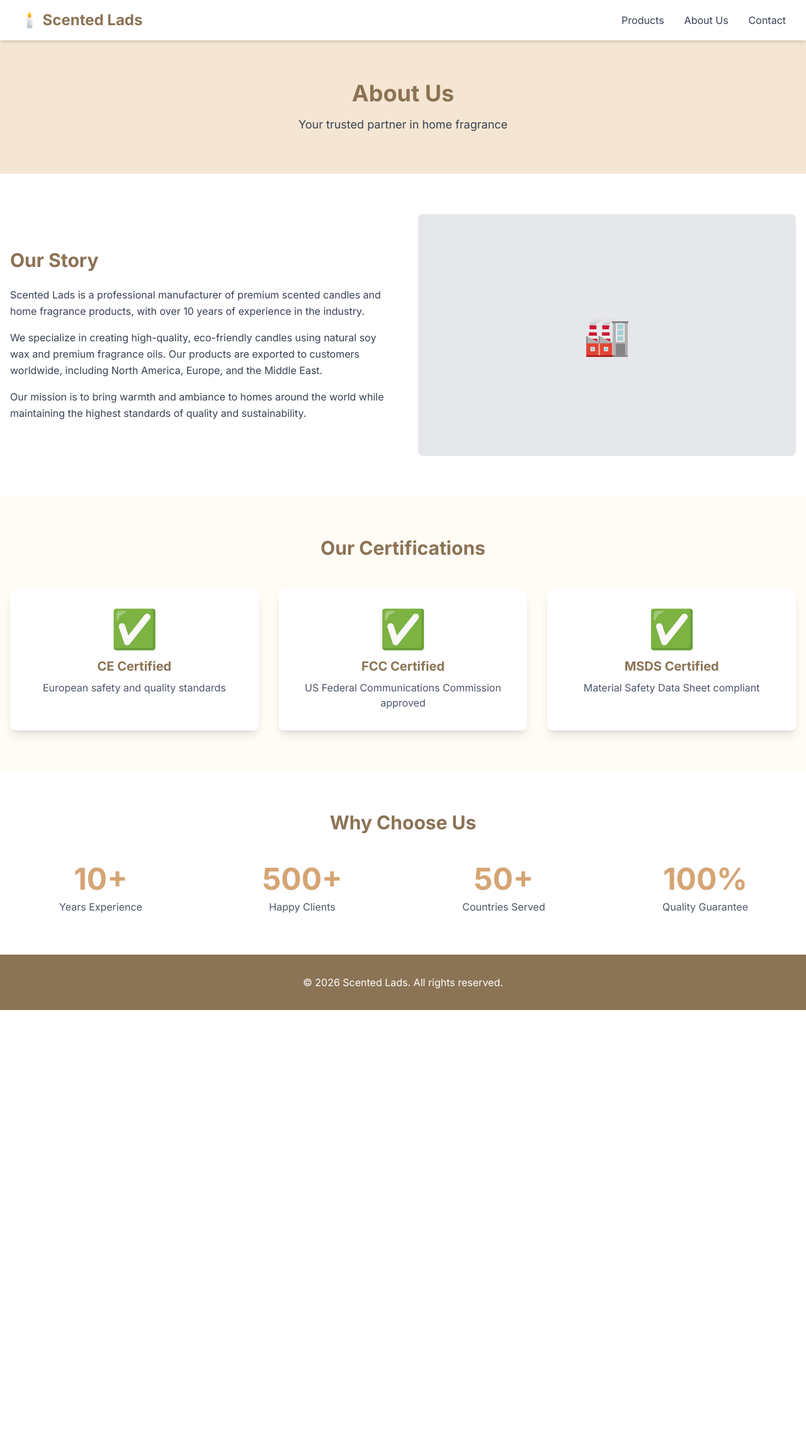
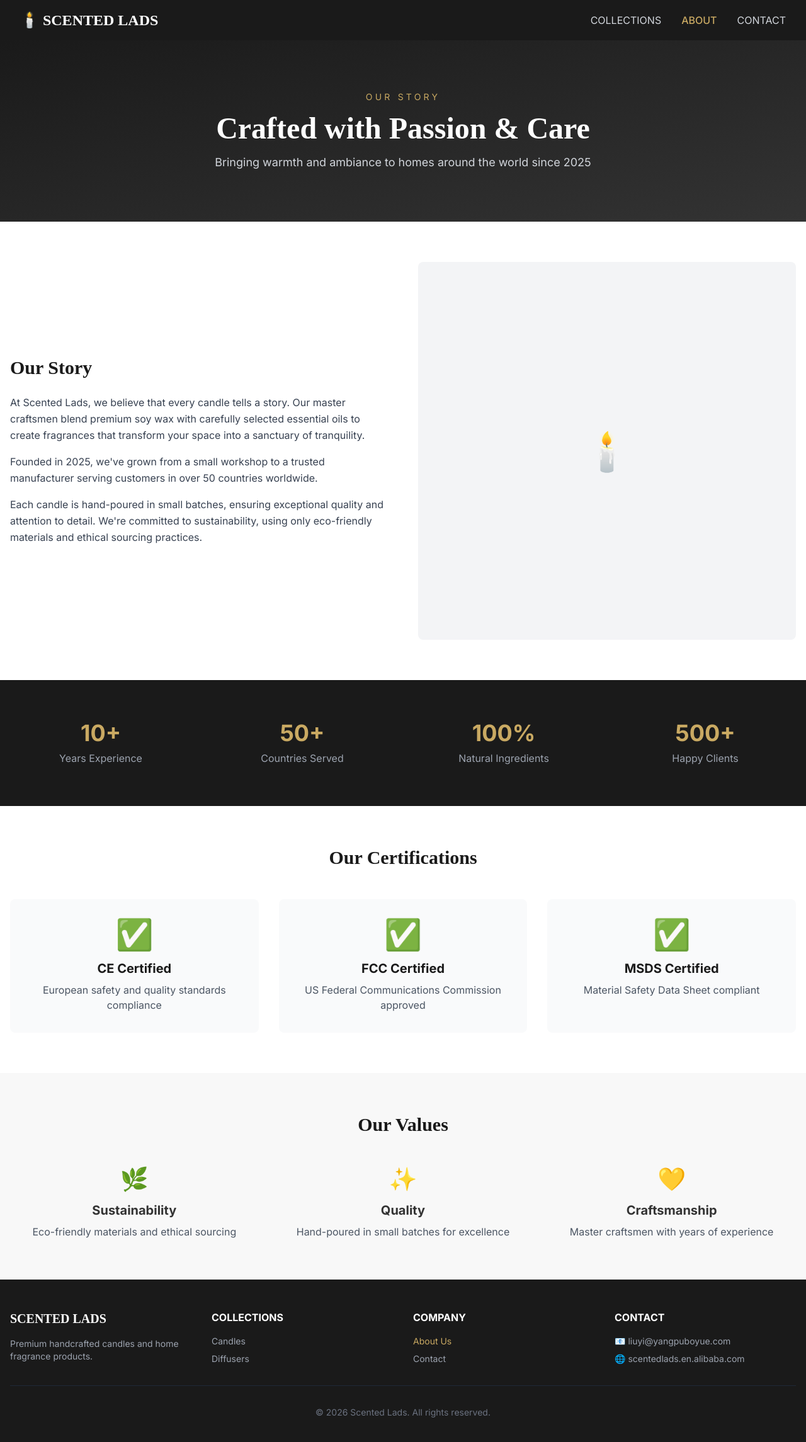
Before and after one commit to choice611/scented-lads, a Next.js app: page /about in a window 1280 px wide. Shown: the top 2290 px of the page at 63% size. Before the commit the page ends 1604 px from the top, so only its background shows below. Built offline with nearby package versions, Linux system fonts and the light colour scheme.

Commit message:
Add: 关于我们页面（品牌故事/认证/价值观）

```diff
--- a/app/about/page.tsx
+++ b/app/about/page.tsx
@@ -2,26 +2,41 @@ import Link from "next/link";
 
 export default function AboutPage() {
   return (
-    <main className="min-h-screen bg-background">
+    <main className="min-h-screen bg-[#F8F8F8]">
       {/* Navigation */}
-      <nav className="bg-white shadow-md sticky top-0 z-40">
+      <nav className="bg-[#1A1A1A] text-white sticky top-0 z-50">
         <div className="max-w-7xl mx-auto px-4 sm:px-6 lg:px-8">
           <div className="flex justify-between items-center h-16">
-            <Link href="/" className="text-2xl font-bold text-secondary">🕯️ Scented Lads</Link>
-            <div className="flex space-x-8">
-              <Link href="/products" className="text-gray-700 hover:text-accent">Products</Link>
-              <Link href="/about" className="text-gray-700 hover:text-accent">About Us</Link>
-              <Link href="/contact" className="text-gray-700 hover:text-accent">Contact</Link>
+            <Link href="/" className="text-2xl font-bold font-['Playfair_Display']">
+              🕯️ SCENTED LADS
+            </Link>
+            <div className="hidden md:flex space-x-8">
+              <Link href="/products" className="text-gray-300 hover:text-[#C9A962] transition">
+                COLLECTIONS
+              </Link>
+              <Link href="/about" className="text-[#C9A962] font-medium">
+                ABOUT
+              </Link>
+              <Link href="/contact" className="text-gray-300 hover:text-[#C9A962] transition">
+                CONTACT
+              </Link>
             </div>
           </div>
         </div>
       </nav>
 
-      {/* Header */}
-      <section className="bg-primary py-16">
+      {/* Hero */}
+      <section className="bg-gradient-to-br from-[#1A1A1A] to-[#333333] text-white py-20">
         <div className="max-w-7xl mx-auto px-4 text-center">
-          <h1 className="text-4xl font-bold text-secondary mb-4">About Us</h1>
-          <p className="text-lg text-gray-700">Your trusted partner in home fragrance</p>
+          <p className="text-[#C9A962] text-sm tracking-[0.3em] uppercase mb-4">
+            OUR STORY
+          </p>
+          <h1 className="text-4xl md:text-5xl font-bold font-['Playfair_Display'] mb-4">
+            Crafted with Passion & Care
+          </h1>
+          <p className="text-gray-300 text-lg max-w-2xl mx-auto">
+            Bringing warmth and ambiance to homes around the world since 2025
+          </p>
         </div>
       </section>
 
@@ -30,81 +45,154 @@ export default function AboutPage() {
         <div className="max-w-7xl mx-auto px-4">
           <div className="grid md:grid-cols-2 gap-12 items-center">
             <div>
-              <h2 className="text-3xl font-bold text-secondary mb-6">Our Story</h2>
+              <h2 className="text-3xl font-bold text-[#1A1A1A] mb-6 font-['Playfair_Display']">
+                Our Story
+              </h2>
               <p className="text-gray-700 mb-4 leading-relaxed">
-                Scented Lads is a professional manufacturer of premium scented candles and home fragrance products,
-                with over 10 years of experience in the industry.
+                At Scented Lads, we believe that every candle tells a story. Our master
+                craftsmen blend premium soy wax with carefully selected essential oils to
+                create fragrances that transform your space into a sanctuary of tranquility.
               </p>
               <p className="text-gray-700 mb-4 leading-relaxed">
-                We specialize in creating high-quality, eco-friendly candles using natural soy wax and premium
-                fragrance oils. Our products are exported to customers worldwide, including North America, Europe,
-                and the Middle East.
+                Founded in 2025, we've grown from a small workshop to a trusted manufacturer
+                serving customers in over 50 countries worldwide.
               </p>
               <p className="text-gray-700 leading-relaxed">
-                Our mission is to bring warmth and ambiance to homes around the world while maintaining the highest
-                standards of quality and sustainability.
+                Each candle is hand-poured in small batches, ensuring exceptional quality and
+                attention to detail. We're committed to sustainability, using only eco-friendly
+                materials and ethical sourcing practices.
               </p>
             </div>
-            <div className="bg-gray-200 h-96 rounded-lg flex items-center justify-center">
-              <span className="text-gray-400 text-6xl">🏭</span>
+            <div className="bg-gray-100 aspect-square rounded-lg flex items-center justify-center">
+              <span className="text-6xl">🕯️</span>
+            </div>
+          </div>
+        </div>
+      </section>
+
+      {/* Stats */}
+      <section className="py-16 bg-[#1A1A1A] text-white">
+        <div className="max-w-7xl mx-auto px-4">
+          <div className="grid md:grid-cols-4 gap-8 text-center">
+            <div>
+              <div className="text-4xl font-bold text-[#C9A962] mb-2">10+</div>
+              <div className="text-gray-400">Years Experience</div>
+            </div>
+            <div>
+              <div className="text-4xl font-bold text-[#C9A962] mb-2">50+</div>
+              <div className="text-gray-400">Countries Served</div>
+            </div>
+            <div>
+              <div className="text-4xl font-bold text-[#C9A962] mb-2">100%</div>
+              <div className="text-gray-400">Natural Ingredients</div>
+            </div>
+            <div>
+              <div className="text-4xl font-bold text-[#C9A962] mb-2">500+</div>
+              <div className="text-gray-400">Happy Clients</div>
             </div>
           </div>
         </div>
       </section>
 
       {/* Certifications */}
-      <section className="py-16 bg-background">
+      <section className="py-16 bg-white">
         <div className="max-w-7xl mx-auto px-4">
-          <h2 className="text-3xl font-bold text-center text-secondary mb-12">Our Certifications</h2>
+          <h2 className="text-3xl font-bold text-center text-[#1A1A1A] mb-12 font-['Playfair_Display']">
+            Our Certifications
+          </h2>
           <div className="grid md:grid-cols-3 gap-8">
-            <div className="bg-white p-8 rounded-lg shadow-lg text-center">
-              <div className="text-6xl mb-4">✅</div>
-              <h3 className="text-xl font-bold text-secondary mb-2">CE Certified</h3>
-              <p className="text-gray-600">European safety and quality standards</p>
+            <div className="bg-gray-50 p-8 rounded-lg text-center">
+              <div className="text-5xl mb-4">✅</div>
+              <h3 className="text-xl font-bold text-[#1A1A1A] mb-2">CE Certified</h3>
+              <p className="text-gray-600">
+                European safety and quality standards compliance
+              </p>
             </div>
-            <div className="bg-white p-8 rounded-lg shadow-lg text-center">
-              <div className="text-6xl mb-4">✅</div>
-              <h3 className="text-xl font-bold text-secondary mb-2">FCC Certified</h3>
-              <p className="text-gray-600">US Federal Communications Commission approved</p>
+            <div className="bg-gray-50 p-8 rounded-lg text-center">
+              <div className="text-5xl mb-4">✅</div>
+              <h3 className="text-xl font-bold text-[#1A1A1A] mb-2">FCC Certified</h3>
+              <p className="text-gray-600">
+                US Federal Communications Commission approved
+              </p>
             </div>
-            <div className="bg-white p-8 rounded-lg shadow-lg text-center">
-              <div className="text-6xl mb-4">✅</div>
-              <h3 className="text-xl font-bold text-secondary mb-2">MSDS Certified</h3>
-              <p className="text-gray-600">Material Safety Data Sheet compliant</p>
+            <div className="bg-gray-50 p-8 rounded-lg text-center">
+              <div className="text-5xl mb-4">✅</div>
+              <h3 className="text-xl font-bold text-[#1A1A1A] mb-2">MSDS Certified</h3>
+              <p className="text-gray-600">
+                Material Safety Data Sheet compliant
+              </p>
             </div>
           </div>
         </div>
       </section>
 
-      {/* Stats */}
-      <section className="py-16 bg-white">
+      {/* Values */}
+      <section className="py-16 bg-[#F8F8F8]">
         <div className="max-w-7xl mx-auto px-4">
-          <h2 className="text-3xl font-bold text-center text-secondary mb-12">Why Choose Us</h2>
-          <div className="grid md:grid-cols-4 gap-8 text-center">
-            <div>
-              <div className="text-5xl font-bold text-accent mb-2">10+</div>
-              <div className="text-gray-600">Years Experience</div>
+          <h2 className="text-3xl font-bold text-center text-[#1A1A1A] mb-12 font-['Playfair_Display']">
+            Our Values
+          </h2>
+          <div className="grid md:grid-cols-3 gap-8">
+            <div className="text-center">
+              <div className="text-4xl mb-4">🌿</div>
+              <h3 className="text-xl font-bold mb-2">Sustainability</h3>
+              <p className="text-gray-600">
+                Eco-friendly materials and ethical sourcing
+              </p>
             </div>
-            <div>
-              <div className="text-5xl font-bold text-accent mb-2">500+</div>
-              <div className="text-gray-600">Happy Clients</div>
+            <div className="text-center">
+              <div className="text-4xl mb-4">✨</div>
+              <h3 className="text-xl font-bold mb-2">Quality</h3>
+              <p className="text-gray-600">
+                Hand-poured in small batches for excellence
+              </p>
             </div>
-            <div>
-              <div className="text-5xl font-bold text-accent mb-2">50+</div>
-              <div className="text-gray-600">Countries Served</div>
-            </div>
-            <div>
-              <div className="text-5xl font-bold text-accent mb-2">100%</div>
-              <div className="text-gray-600">Quality Guarantee</div>
+            <div className="text-center">
+              <div className="text-4xl mb-4">💛</div>
+              <h3 className="text-xl font-bold mb-2">Craftsmanship</h3>
+              <p className="text-gray-600">
+                Master craftsmen with years of experience
+              </p>
             </div>
           </div>
         </div>
       </section>
 
       {/* Footer */}
-      <footer className="bg-secondary text-white py-8">
-        <div className="max-w-7xl mx-auto px-4 text-center">
-          <p>&copy; 2026 Scented Lads. All rights reserved.</p>
+      <footer className="bg-[#1A1A1A] text-white py-12">
+        <div className="max-w-7xl mx-auto px-4">
+          <div className="grid md:grid-cols-4 gap-8">
+            <div>
+              <h3 className="text-xl font-bold mb-4 font-['Playfair_Display']">SCENTED LADS</h3>
+              <p className="text-gray-400 text-sm">
+                Premium handcrafted candles and home fragrance products.
+              </p>
+            </div>
+            <div>
+              <h4 className="font-bold mb-4">COLLECTIONS</h4>
+              <ul className="space-y-2 text-gray-400 text-sm">
+                <li><Link href="/products" className="hover:text-[#C9A962]">Candles</Link></li>
+                <li><Link href="/products" className="hover:text-[#C9A962]">Diffusers</Link></li>
+              </ul>
+            </div>
+            <div>
+              <h4 className="font-bold mb-4">COMPANY</h4>
+              <ul className="space-y-2 text-gray-400 text-sm">
+                <li><Link href="/about" className="text-[#C9A962]">About Us</Link></li>
+                <li><Link href="/contact" className="hover:text-[#C9A962]">Contact</Link></li>
+              </ul>
+            </div>
+            <div>
+              <h4 className="font-bold mb-4">CONTACT</h4>
+              <ul className="space-y-2 text-gray-400 text-sm">
+                <li>📧 liuyi@yangpuboyue.com</li>
+                <li>🌐 scentedlads.en.alibaba.com</li>
+              </ul>
+            </div>
+          </div>
+          <div className="border-t border-gray-800 mt-8 pt-8 text-center text-gray-500 text-sm">
+            <p>&copy; 2026 Scented Lads. All rights reserved.</p>
+          </div>
         </div>
       </footer>
     </main>
```
